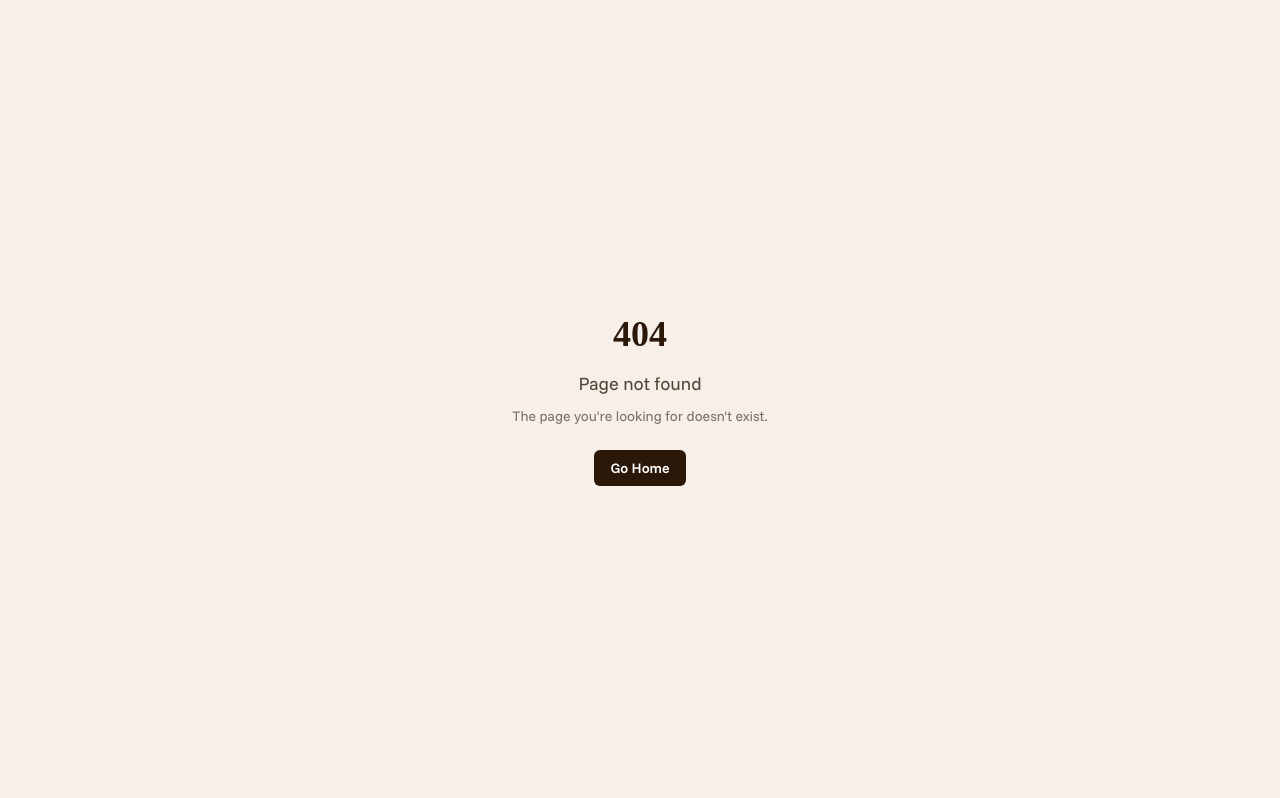
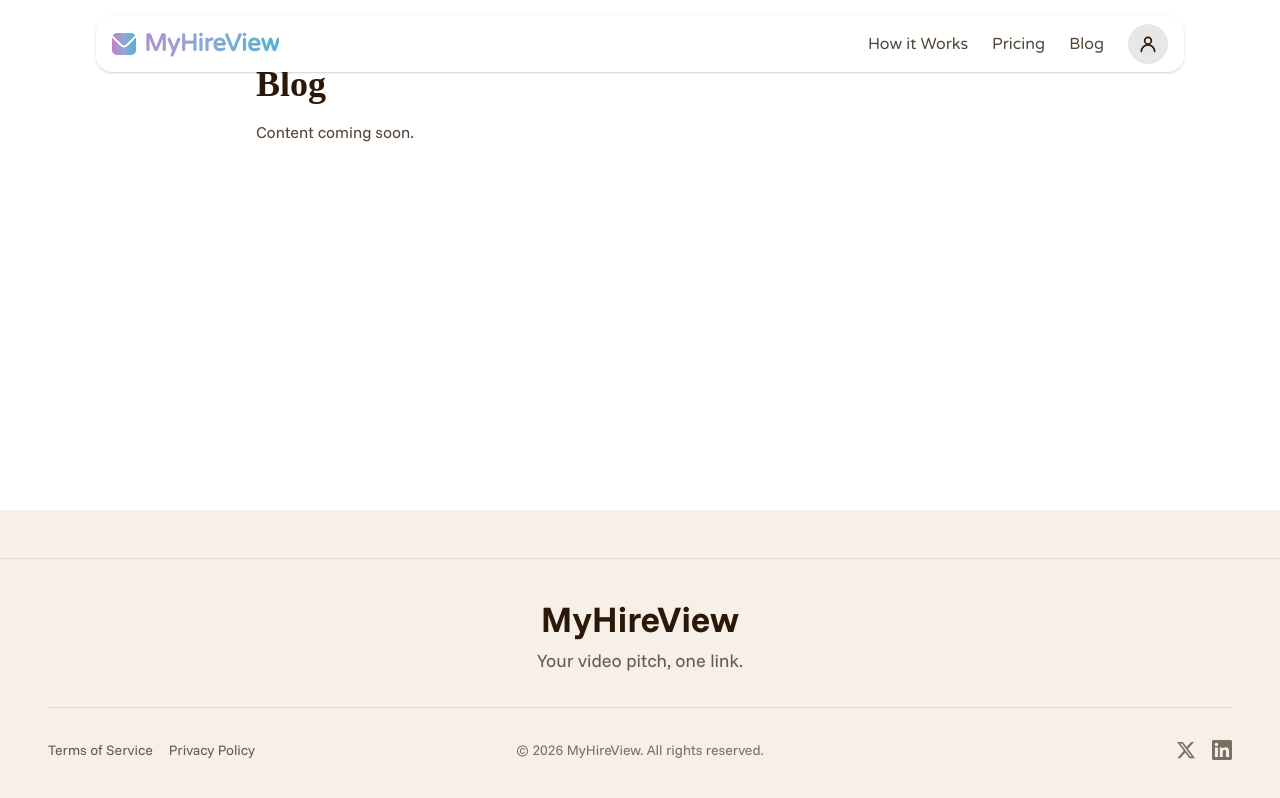
Before and after one commit to joan-gerard/my-hire-view, a Next.js app: page /blog in a window 1280 px wide. Before the commit this address had no page. Built offline with nearby package versions, Linux system fonts and the light colour scheme; no server answers; a web font is replaced by a local one.

Commit message:
Use (marketing) layout to share MarketingHeader on /, how-it-works, pricing and blog

```diff
--- /dev/null
+++ b/app/(marketing)/blog/page.tsx
@@ -0,0 +1,26 @@
+import Footer from "@/components/public/Footer";
+
+export const metadata = {
+  title: "Blog | MyHireView",
+  description: "MyHireView blog and job search tips.",
+};
+
+export default function BlogPage() {
+  return (
+    <>
+      <main className="flex-1 px-4 py-16 sm:px-6 lg:px-8">
+        <div className="mx-auto max-w-3xl">
+          <h1 className="font-heading text-3xl font-bold text-foreground sm:text-4xl">
+            Blog
+          </h1>
+          <p className="mt-4 text-foreground/80">
+            Content coming soon.
+          </p>
+        </div>
+      </main>
+      <div className="mt-auto bg-background">
+        <Footer />
+      </div>
+    </>
+  );
+}
--- /dev/null
+++ b/app/(marketing)/how-it-works/page.tsx
@@ -0,0 +1,26 @@
+import Footer from "@/components/public/Footer";
+
+export const metadata = {
+  title: "How it Works | MyHireView",
+  description: "Learn how MyHireView helps you stand out with personalized job application pages.",
+};
+
+export default function HowItWorksPage() {
+  return (
+    <>
+      <main className="flex-1 px-4 py-16 sm:px-6 lg:px-8">
+        <div className="mx-auto max-w-3xl">
+          <h1 className="font-heading text-3xl font-bold text-foreground sm:text-4xl">
+            How it Works
+          </h1>
+          <p className="mt-4 text-foreground/80">
+            Content coming soon.
+          </p>
+        </div>
+      </main>
+      <div className="mt-auto bg-background">
+        <Footer />
+      </div>
+    </>
+  );
+}
--- /dev/null
+++ b/app/(marketing)/layout.tsx
@@ -0,0 +1,19 @@
+import MarketingHeader from "@/components/public/MarketingHeader";
+import { getUser } from "@/lib/auth";
+
+/**
+ * Shared layout for public marketing pages: home (/), How it Works, Pricing, Blog.
+ * Renders MarketingHeader and a full-height flex column so all these routes share the same nav.
+ */
+export default async function MarketingLayout({
+  children,
+}: Readonly<{ children: React.ReactNode }>) {
+  const user = await getUser();
+
+  return (
+    <div className="flex min-h-screen flex-col bg-white">
+      <MarketingHeader user={user} />
+      {children}
+    </div>
+  );
+}
--- a/app/page.tsx
+++ b/app/(marketing)/page.tsx
@@ -4,21 +4,17 @@ import FinalCTASection from "@/components/public/FinalCTASection";
 import Footer from "@/components/public/Footer";
 import HowItWorksSection from "@/components/public/HowItWorksSection";
 import LandingHero from "@/components/public/LandingHero";
-import MarketingHeader from "@/components/public/MarketingHeader";
 import ProblemSection from "@/components/public/ProblemSection";
 import SocialProofSection from "@/components/public/SocialProofSection";
 import SolutionSection from "@/components/public/SolutionSection";
-import { getUser } from "@/lib/auth";
 
 /**
  * Pre-launch "Coming Soon" landing page. Structure and copy follow docs/LANDING_PAGE_BRIEF.md.
+ * MarketingHeader is rendered by (marketing)/layout.tsx.
  */
-export default async function Home() {
-  const user = await getUser();
-
+export default function Home() {
   return (
-    <div className="flex min-h-screen flex-col bg-white">
-      <MarketingHeader user={user} />
+    <>
       <LandingHero />
       <EmailCaptureForm />
       <ProblemSection />
@@ -30,6 +26,6 @@ export default async function Home() {
       <div className="mt-auto bg-background">
         <Footer />
       </div>
-    </div>
+    </>
   );
 }
--- /dev/null
+++ b/app/(marketing)/pricing/page.tsx
@@ -0,0 +1,26 @@
+import Footer from "@/components/public/Footer";
+
+export const metadata = {
+  title: "Pricing | MyHireView",
+  description: "MyHireView pricing plans for job seekers.",
+};
+
+export default function PricingPage() {
+  return (
+    <>
+      <main className="flex-1 px-4 py-16 sm:px-6 lg:px-8">
+        <div className="mx-auto max-w-3xl">
+          <h1 className="font-heading text-3xl font-bold text-foreground sm:text-4xl">
+            Pricing
+          </h1>
+          <p className="mt-4 text-foreground/80">
+            Content coming soon.
+          </p>
+        </div>
+      </main>
+      <div className="mt-auto bg-background">
+        <Footer />
+      </div>
+    </>
+  );
+}
--- a/components/public/MarketingHeader.tsx
+++ b/components/public/MarketingHeader.tsx
@@ -28,7 +28,8 @@ const handleSignOut = async () => {
 };
 
 /**
- * Header for the marketing/landing page (/). Left: nav (How it Works, Pricing,
+ * Header for public marketing pages: home (/), How it Works, Pricing, Blog.
+ * Rendered by app/(marketing)/layout.tsx. Left: nav (How it Works, Pricing,
  * Blog). Center: logo. Right: avatar dropdown with Dashboard + Sign out (when
  * authenticated) or Sign in (when not).
  */
```
Also changed, not shown: 1 other file (tests, documents, lock files or other folders).
